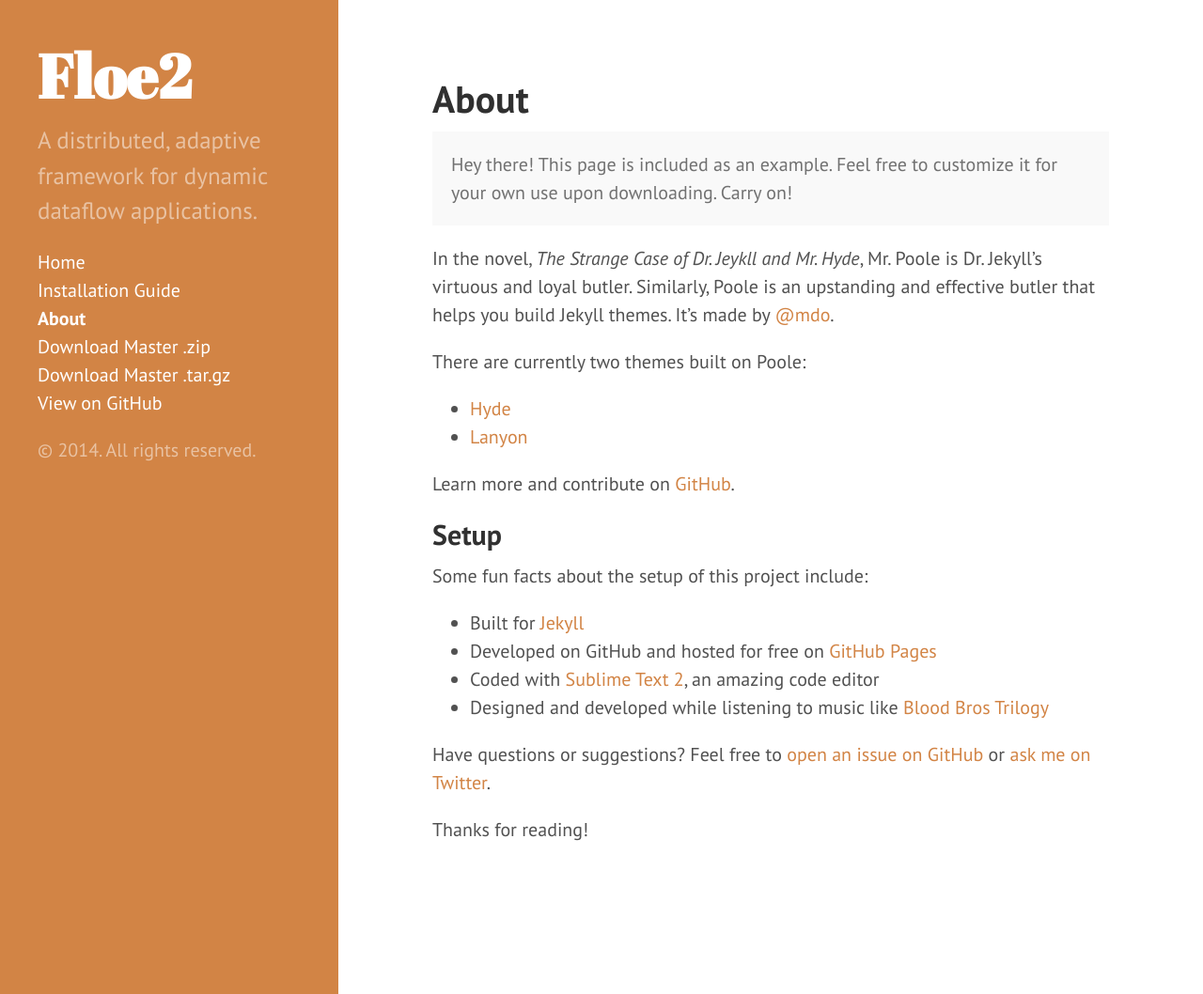
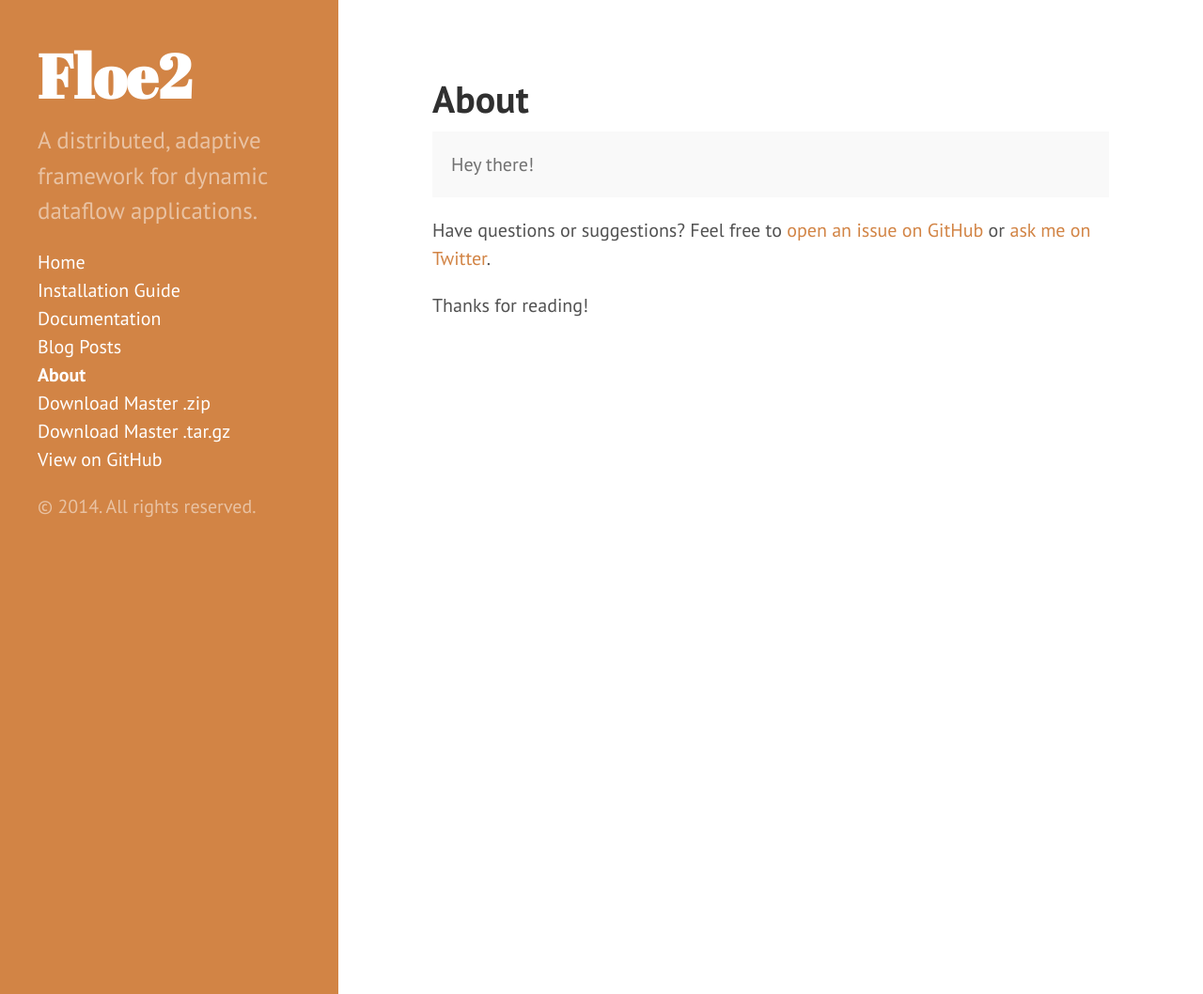
Before and after one commit to usc-cloud/floe2, a Jekyll site: the page built from about.md, in a window 1280 px wide and 1058 px high. Shown: the whole window at 94% size. Built offline with Jekyll 4.4.1, drawn with Linux system fonts in a browser that asks for light colours; Markdown is read by kramdown in place of the engine named in the settings.

Commit message:
Added 'weight' parameter to the page layout so that we can order items in the sidebar.

```diff
--- a/_includes/sidebar.html
+++ b/_includes/sidebar.html
@@ -6,16 +6,13 @@
     </div>
 
     <ul class="sidebar-nav">
-      <li class="sidebar-nav-item{% if page.title == "Home" %} active{% endif %}">
-        <a href="{{ site.baseurl }}/">Home</a>
-      </li>
 
       {% comment %}
         The code below dynamically generates a sidebar nav of pages with
         `layout: page` in the front-matter. See readme for usage.
       {% endcomment %}
 
-      {% assign pages_list = site.pages %}
+      {% assign pages_list = site.pages | sort: "weight" %}
       {% for node in pages_list %}
         {% if node.title != null %}
           {% if node.layout == "page" %}
@@ -26,6 +23,9 @@
         {% endif %}
       {% endfor %}
 
+      <!--<li class="sidebar-nav-item{% if page.title == "Home" %} active{% endif %}">
+        <a href="{{ site.baseurl }}/">Blog Posts</a>
+      </li>-->
 
       <li class="sidebar-nav-item"><a href="{{ site.github.repo }}/zipball/master" id="download-zip" class="button"><span>Download Master .zip</span></a></li>
       <li class="sidebar-nav-item"><a href="{{ site.github.repo }}/tarball/master" id="download-tar-gz" class="button"><span>Download Master .tar.gz</span></a></li>
--- a/about.md
+++ b/about.md
@@ -1,30 +1,13 @@
 ---
 layout: page
 title: About
+weight: 100
 ---
 
 <p class="message">
-  Hey there! This page is included as an example. Feel free to customize it for your own use upon downloading. Carry on!
+  Hey there!
 </p>
 
-In the novel, *The Strange Case of Dr. Jeykll and Mr. Hyde*, Mr. Poole is Dr. Jekyll's virtuous and loyal butler. Similarly, Poole is an upstanding and effective butler that helps you build Jekyll themes. It's made by [@mdo](https://twitter.com/mdo).
-
-There are currently two themes built on Poole:
-
-* [Hyde](http://hyde.getpoole.com)
-* [Lanyon](http://lanyon.getpoole.com)
-
-Learn more and contribute on [GitHub](https://github.com/poole).
-
-## Setup
-
-Some fun facts about the setup of this project include:
-
-* Built for [Jekyll](http://jekyllrb.com)
-* Developed on GitHub and hosted for free on [GitHub Pages](https://pages.github.com)
-* Coded with [Sublime Text 2](http://sublimetext.org), an amazing code editor
-* Designed and developed while listening to music like [Blood Bros Trilogy](https://soundcloud.com/maddecent/sets/blood-bros-series)
-
-Have questions or suggestions? Feel free to [open an issue on GitHub](https://github.com/poole/issues/new) or [ask me on Twitter](https://twitter.com/mdo).
+Have questions or suggestions? Feel free to [open an issue on GitHub]({{ site.github.repo }}) or [ask me on Twitter](https://twitter.com/kumbhare).
 
 Thanks for reading!
--- a/index.html
+++ b/posts.html
@@ -1,6 +1,7 @@
 ---
-layout: default
-title: Home
+layout: page
+title: Blog Posts
+weight: 99
 ---
 
 <div class="posts">
```
Also changed, not shown: INSTALL.md (+1 -0 lines), docs.md (added, +7 -0 lines), index.md (renamed from README.md, +7 -1 lines).
